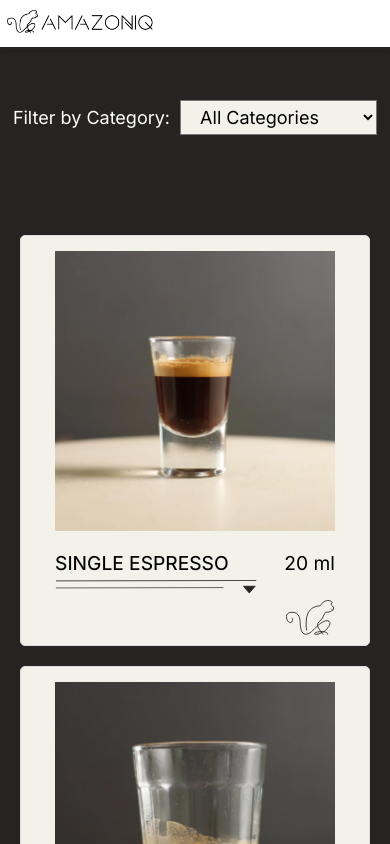
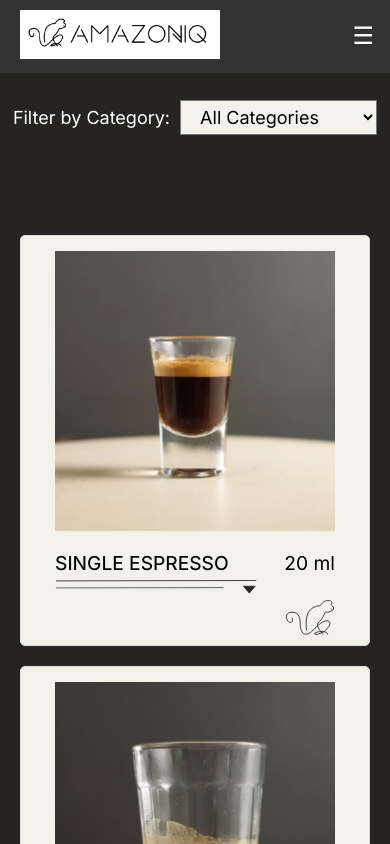
Before and after one commit to Cibuta562/amazoniq, a React (Create React App) app: page /under-construction/meniu in a window 390 px wide. Shown: the top 844 px of the page. Built offline with nearby package versions, Linux system fonts and the light colour scheme.

Commit message:
update menu v1

```diff
--- a/src/Menu.css
+++ b/src/Menu.css
@@ -1,34 +1,121 @@
-.menu {
+/* Navbar container */
+.navbar {
+    padding: 10px 20px;
+    background-color: #333;
+    color: white;
     position: fixed;
+    top: 0;
     width: 100%;
-    top: 0;
-    left: 0;
-    background-color: transparent;
-    transition: background-color 0.3s ease;
-    text-align: center;
-    box-shadow: 0 2px 4px rgba(0, 0, 0, 0.1);
-    height: 50px;
-    z-index: 2;
+    z-index: 1;
+    box-shadow: 0 2px 5px rgba(0, 0, 0, 0.1);
+    display: flex;
+    justify-content: space-between;
+    align-items: center;
+    transition: top 0.3s ease-in-out;
 }
 
-.logo{
-    text-align: left;
-    color: white;
-    margin: 0;
-    background-color: white;
-
+/* Header section containing the logo and toggle button */
+.navbar-header {
+    display: flex;
+    justify-content: space-between;
+    align-items: center;
+    width: 100%;
 }
 
-.logo.scrolled{
-    color: white;
+/* Logo styles */
+.navbar-logo {
+    flex: 1;
 }
 
-.img-logo{
-    margin-top: 3px ;
-    height: 40px;
+.navbar-logo img {
+    width: 100%;
+    max-width: 200px;
 }
 
-.menu.scrolled {
-    /*background-color: #232b22;*/
+/* Links container for desktop */
+.navbar-links {
+    display: flex;
+    justify-content: flex-end;
+    flex: 3;
+    margin-right: 30px
+}
+
+.navbar-links a {
     color: white;
+    text-decoration: none;
+    padding: 0 40px;
 }
+
+.navbar-links a:hover {
+    text-decoration: underline;
+}
+
+/* Toggle button (hidden on desktop) */
+.navbar-toggle {
+    display: none;
+    background-color: transparent;
+    border: none;
+    color: white;
+    font-size: 24px;
+    cursor: pointer;
+}
+
+/* Mobile styles */
+@media (max-width: 768px) {
+    .navbar {
+        flex-direction: row;
+        align-items: center;
+    }
+
+    .navbar-header {
+        width: 100%;
+        flex-direction: row;
+        justify-content: space-between;
+        align-items: center;
+    }
+
+    .navbar-logo {
+        width: auto;
+    }
+
+    .navbar-toggle {
+        display: block;
+        margin-right: 30px;
+    }
+
+    .navbar-links {
+        display: flex;
+        flex-direction: column;
+        width: 100%;
+        height: 0;
+        opacity: 0;
+        background-color: rgb(0, 0, 0);
+        position: fixed;
+        top: 70px; /* Adjust based on the height of your navbar */
+        left: 0;
+        justify-content: center;
+        align-items: center;
+        text-align: center;
+        z-index: 2;
+        overflow: hidden;
+        transition: height 0.5s ease, opacity 0.5s ease;
+    }
+
+    .navbar-links.open {
+        height: calc(100vh - 70px); /* Adjust based on the height of your navbar */
+        opacity: 1;
+    }
+
+    .navbar-links a {
+        padding: 20px 0;
+        width: 100%;
+        color: white;
+        text-align: center;
+        text-decoration: none;
+        font-size: 1.5em;
+    }
+
+    .navbar-links a:hover {
+        background-color: rgba(255, 255, 255, 0.1);
+    }
+}
--- a/src/Menu.js
+++ b/src/Menu.js
@@ -21,12 +21,30 @@ const Menu = () => {
         };
     }, []);
 
+
+    const [menuOpen, setMenuOpen] = useState(false);
+
+    const toggleMenu = () => {
+        setMenuOpen(!menuOpen);
+    };
+
+
     return (
-        <div className={`menu ${scrolled ? 'scrolled' : ''}`}>
-            <div className={`logo ${scrolled ? 'scrolled' : ''}`}>
-                <img className="img-logo" src={bg}/>
+        <nav className="navbar">
+            <div className="navbar-header">
+                <div className="navbar-logo">
+                    <img src={bg} alt="Logo" />
+                </div>
+                <button className="navbar-toggle" onClick={toggleMenu}>
+                    &#9776; {/* Hamburger menu icon */}
+                </button>
             </div>
-        </div>
+            <div className={`navbar-links ${menuOpen ? 'open' : ''}`}>
+                <a href="#section1">OUR FAMILY</a>
+                <a href="#section2">DRINKS</a>
+                <a href="#section3">MERCH & BEANS</a>
+            </div>
+        </nav>
     );
 };
 
```
